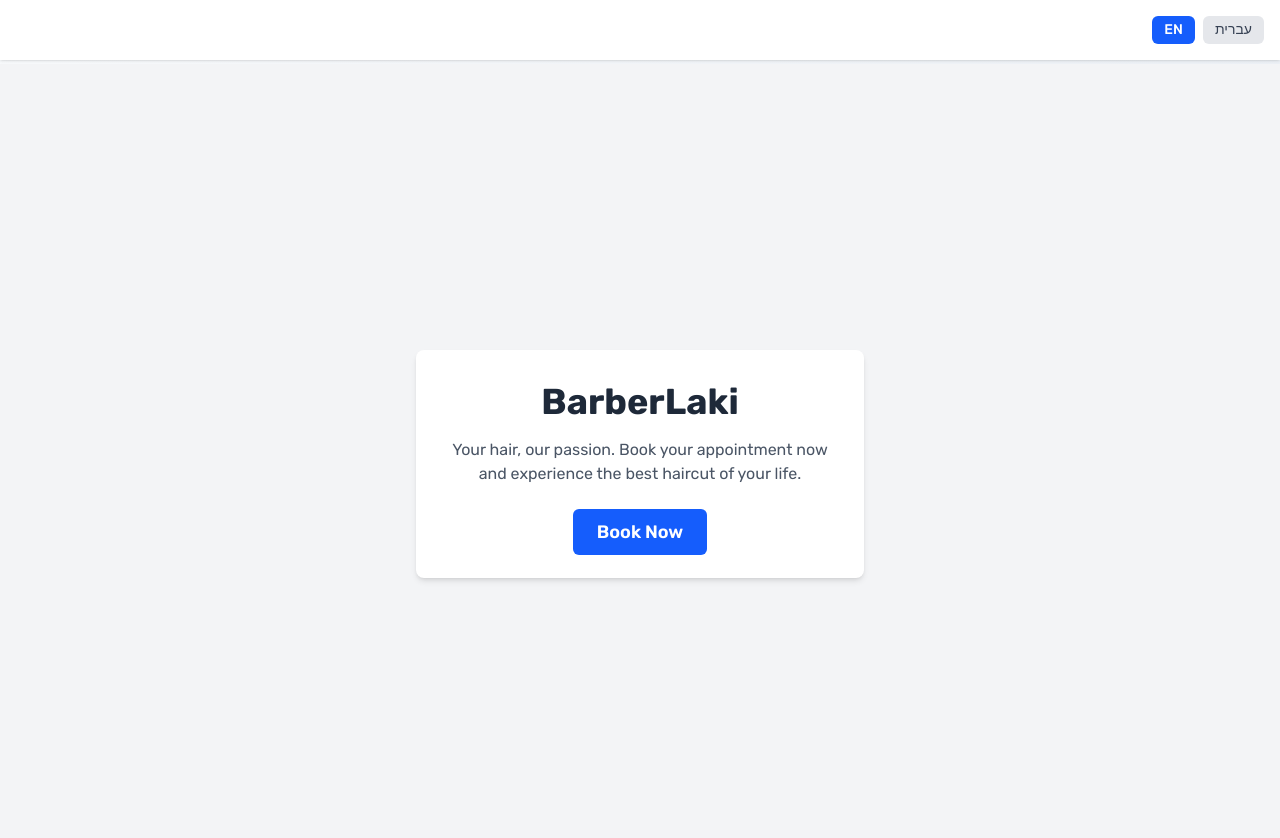
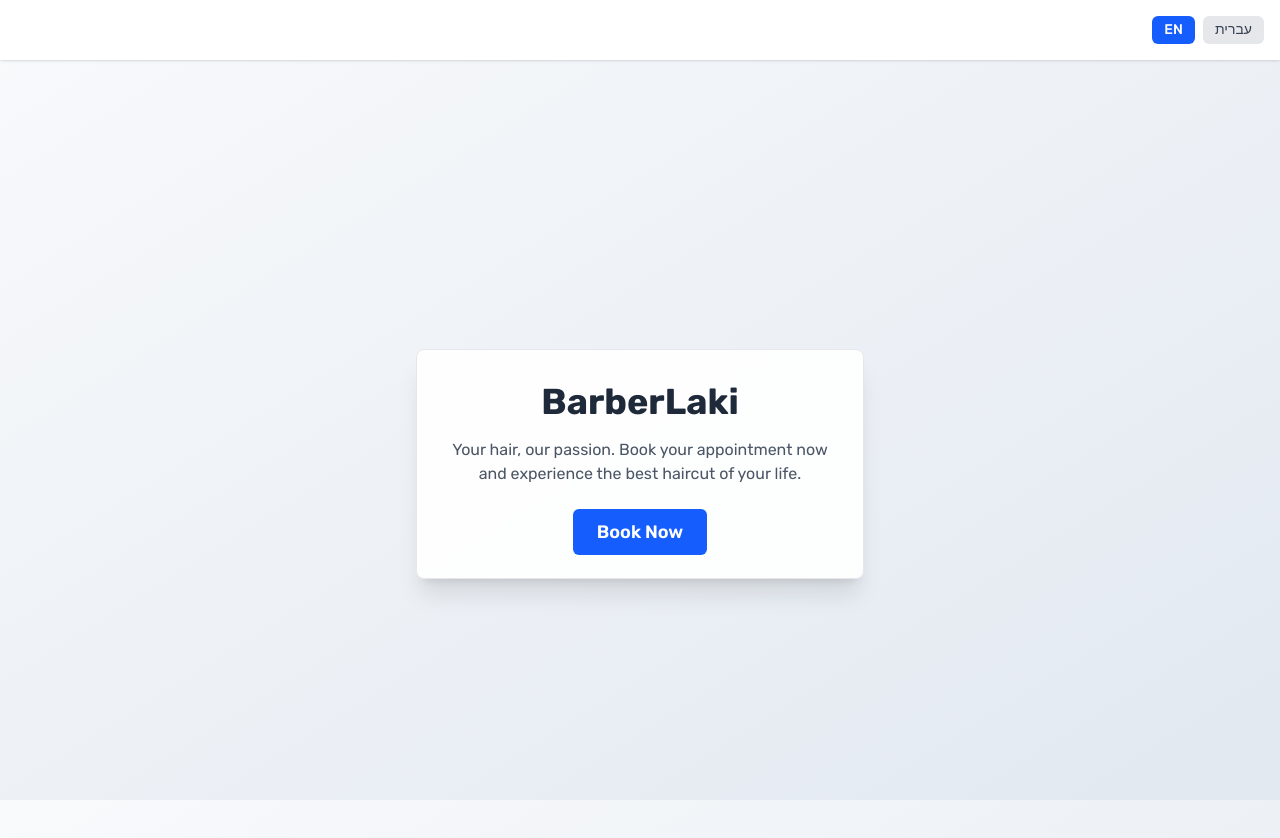
Before and after one commit to Guyeche/Romki-Barber-App-V2, a Next.js app: page /en in a window 1280 px wide. Shown: the top 838 px of the page. Built offline with nearby package versions, Linux system fonts and the light colour scheme.

Commit message:
add a BG Photo for home

```diff
--- a/app/[locale]/booking/page.tsx
+++ b/app/[locale]/booking/page.tsx
@@ -32,8 +32,8 @@ export default function BookingPage() {
   };
 
   return (
-    <div className="flex flex-col items-center justify-center min-h-screen bg-gray-100 dark:bg-gray-900">
-      <div className="max-w-md p-8 bg-white rounded-lg shadow-md dark:bg-gray-800">
+    <div className="flex flex-col items-center justify-center min-h-screen p-4">
+      <div className="max-w-md w-full p-8 bg-white/90 backdrop-blur-sm rounded-lg shadow-xl dark:bg-gray-900/90 border border-gray-200 dark:border-gray-700">
         <h1 className="text-4xl font-bold text-center text-gray-800 dark:text-white">{t('title')}</h1>
 
         {!state.message ? (
--- a/app/[locale]/page.tsx
+++ b/app/[locale]/page.tsx
@@ -5,8 +5,8 @@ export default async function Home() {
   const t = await getTranslations('home');
 
   return (
-    <div className="flex flex-col items-center justify-center min-h-screen bg-gray-100 dark:bg-gray-900">
-      <div className="max-w-md p-8 bg-white rounded-lg shadow-md dark:bg-gray-800">
+    <div className="flex flex-col items-center justify-center min-h-screen p-4">
+      <div className="max-w-md w-full p-8 bg-white/90 backdrop-blur-sm rounded-lg shadow-xl dark:bg-gray-900/90 border border-gray-200 dark:border-gray-700">
         <h1 className="text-4xl font-bold text-center text-gray-800 dark:text-white">{t('title')}</h1>
         <p className="mt-4 text-center text-gray-600 dark:text-gray-300">{t('description')}</p>
         <div className="mt-8 text-center">
```
Also changed, not shown: public/Home-bg.jpg (added).
